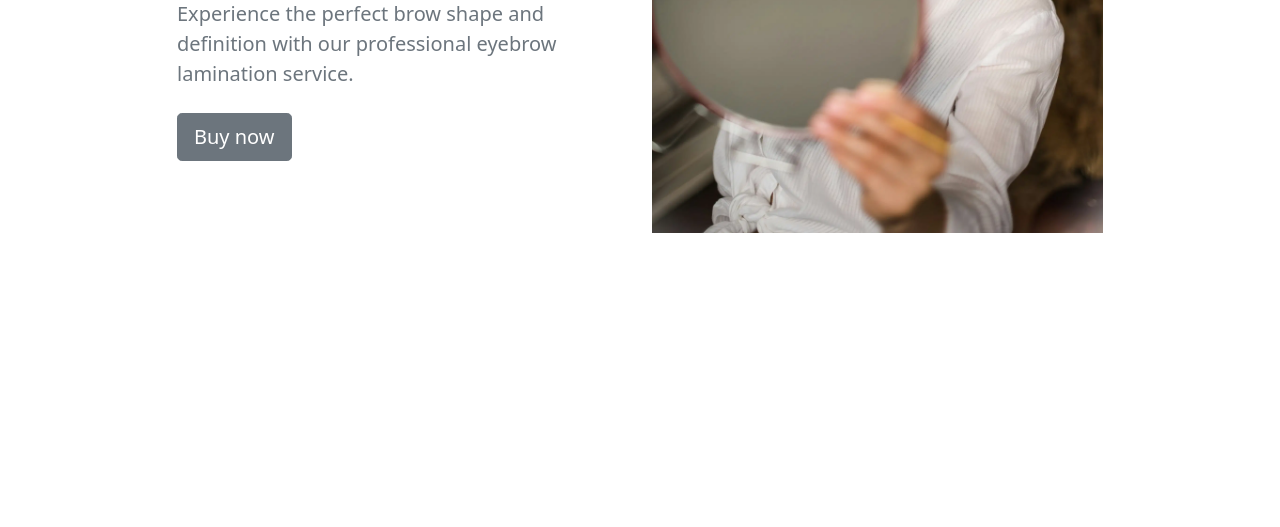
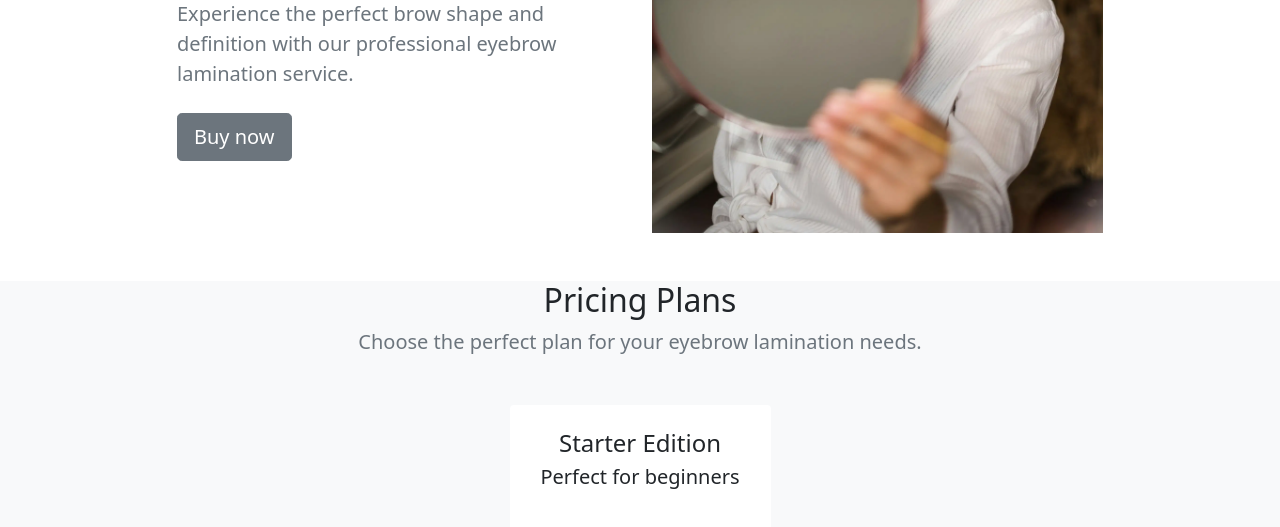
Before and after one commit to blackaslife/Eyebrow-project-Bootstrap5, a plain HTML site: page index.html in a window 1280 px wide. Shown: the part 499-1026 px from the top of the page. Before the commit the page ends 800 px from the top, so only its background shows below. Drawn offline with nearby package versions, Linux system fonts and the light colour scheme.

Commit message:
pricing plan section start

```diff
--- a/index.html
+++ b/index.html
@@ -62,7 +62,26 @@
             </div>
         </div>
     </section>
-
+<!-- pricing plans -->
+    <section id="pricing" class="bg-light mt-5">
+        <div class="container-lg">
+            <div class="text-center">
+                <h2>Pricing Plans</h2>
+                <p class="lead text-muted">Choose the perfect plan for your eyebrow lamination needs.</p>
+            </div>
+            <div class="row my-5 align-items-center justify-content-center">
+                <div class="col-8 col-lg-4 col-xl-3">
+                    <div class="card border-0">
+                        <div class="card-body text-center py-4">
+                            <h4 class="card-title">Starter Edition</h4>
+                            <p class="lead card-subtitle">Perfect for beginners</p>
+                            <p class="display-5 my-4 text-primary wf-bold"></p>
+                        </div>
+                    </div>
+                </div>
+            </div>
+        </div>
+    </section>
     <script src="https://cdn.jsdelivr.net/npm/bootstrap@5.0.2/dist/js/bootstrap.bundle.min.js"
     integrity="sha384-MrcW6ZMFYlzcLA8Nl+NtUVF0sA7MsXsP1UyJoMp4YLEuNSfAP+JcXn/tWtIaxVXM"
     crossorigin="anonymous"></script>
```
